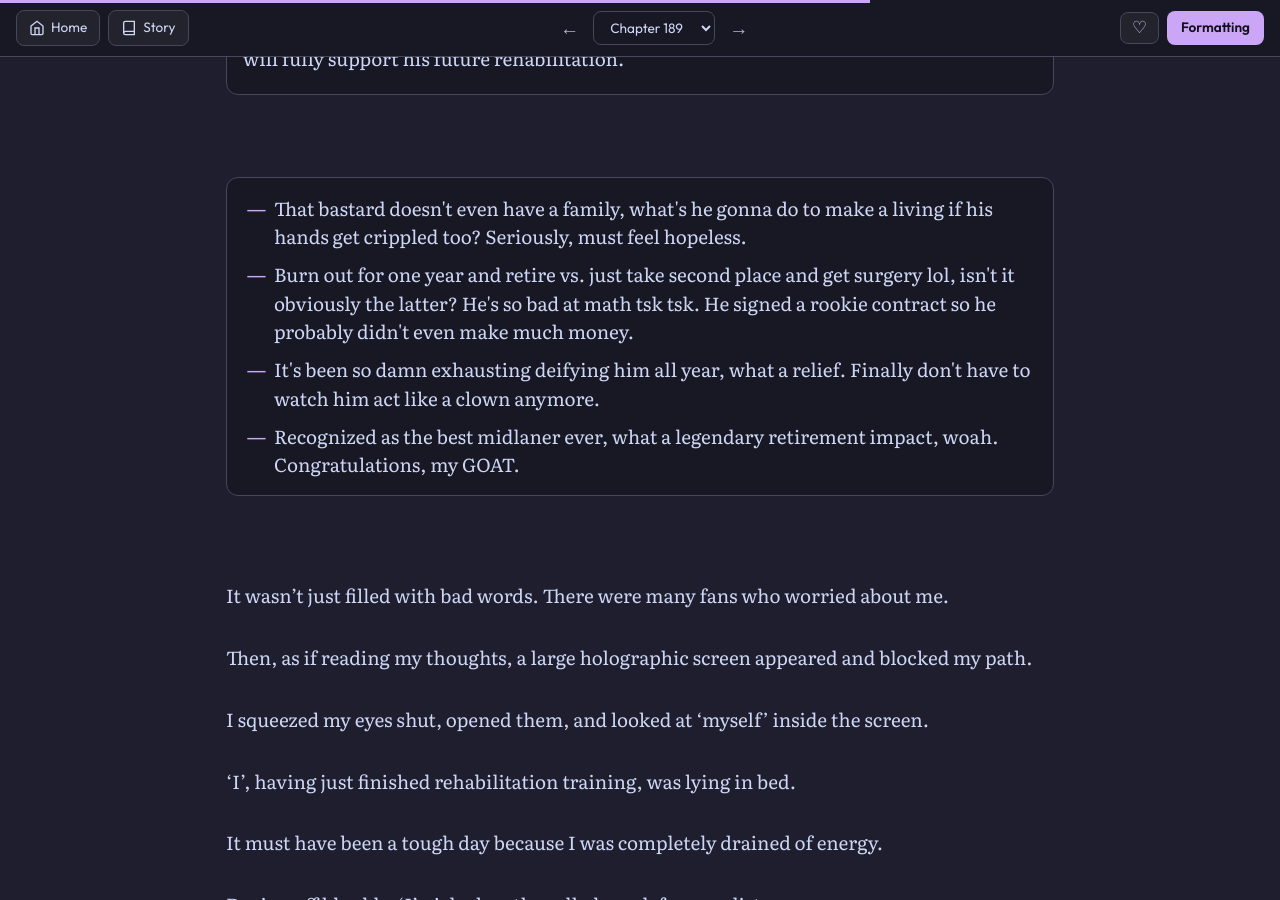
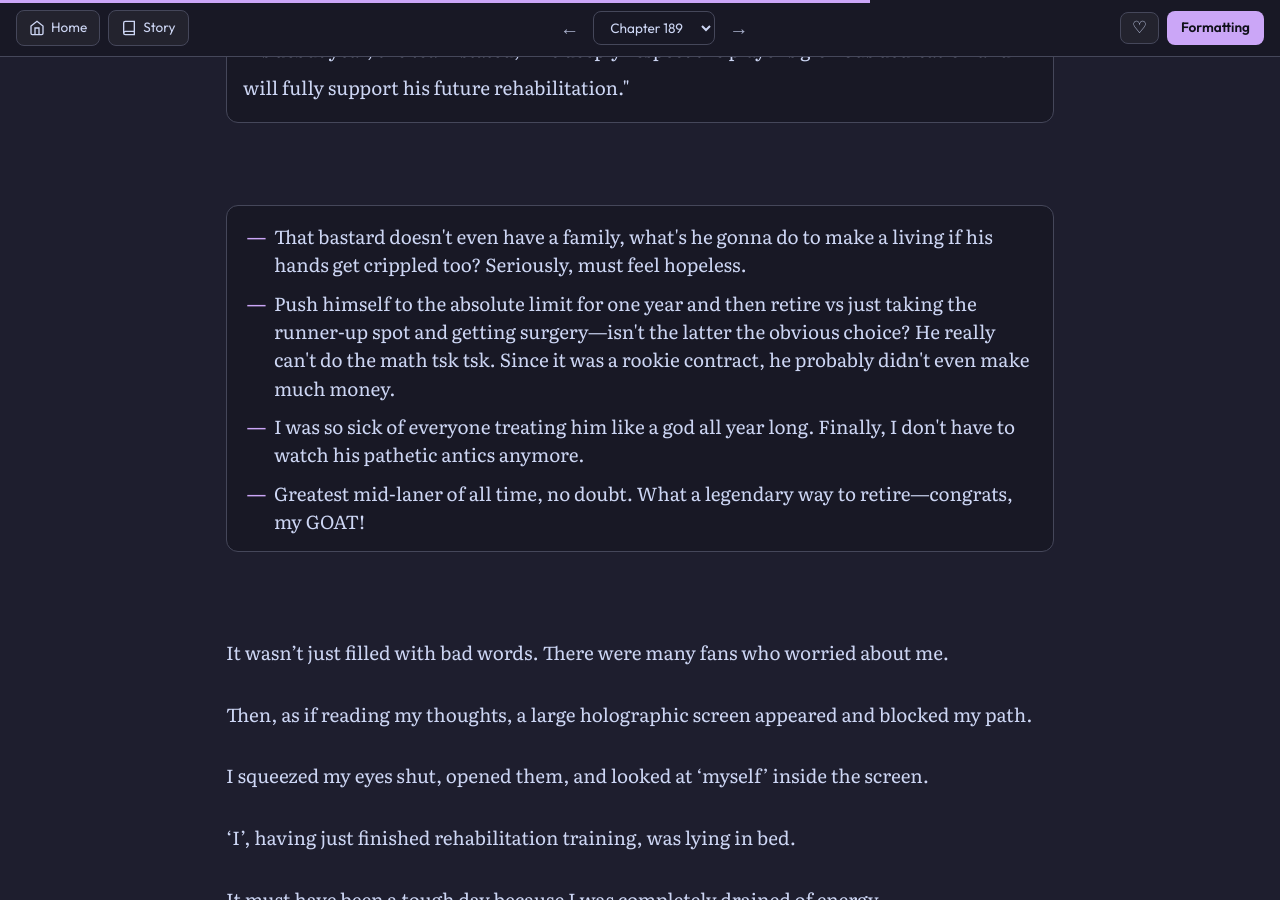
Before and after one commit to soleumn/soleumn.github.io, a Jekyll site: the page built from _chapters/eoshinki/ch189.md, in a window 1280 px wide and 900 px high, scrolled down 13456 px. Built offline with Jekyll 4.4.1, drawn with Linux system fonts in a browser that asks for light colours; some web fonts are replaced; comment, search, counter and statistics services are not loaded; some of the changed text lies outside the part shown.

Commit message:
Update ch189.md

```diff
--- a/_chapters/eoshinki/ch189.md
+++ b/_chapters/eoshinki/ch189.md
@@ -48,7 +48,7 @@
 
 *<span style="color: var(--texto-secundario);">“You want to hold out for just three hours? I guarantee you, those three hours will put an end to Mr. Han Goyo’s career as a player. If you push yourself in this state, the nerve fibers could rupture completely.”</span>*
 
-*<span style="color: var(--texto-secundario);">“That means if we miss the golden time for surgery, he’ll get a permanent disability. His entire future is on the line, and you still want him to play in the match? Are you out of your mind?”</span>*
+*<span style="color: var(--texto-secundario);">“That means if we miss the golden time for surgery, you’ll get a permanent disability. Your entire future is on the line, and you still want to play in the match? Are you out of your mind?”</span>*
 
 <br>
 
@@ -235,9 +235,9 @@
 <br>
 
 <div class="chat-box">
-  <div class="chat-msgs">Honestly, Han Goyo fans' premature celebrations are so annoying, I hope they lose</div>
-  <div class="chat-msgs">The worship and deification of the greatest mid laner of all time is so fucking disgusting, I hope he gets crushed today and cries live</div>
-  <div class="chat-msgs">Han Goyo's trash-talking defense is GOAT</div>
+  <div class="chat-msgs">Honestly, Han Goyo fans' premature celebrations are so annoying, I hope he loses.</div>
+  <div class="chat-msgs">The way they’re already worshipping him and deifying him as the "greatest mid-laner of all time" is absolutely disgusting. I’d love to watch a live stream of him getting crushed and bawling his eyes out today.</div>
+  <div class="chat-msgs">Han Goyo is the GOAT at defense against insults.</div>
   <div class="chat-msgs">The undefeated record is all bullshit, if they lose today nobody will remember lol. Though an all-time runner-up meme might pop up lol</div>
 </div>
 
@@ -396,9 +396,9 @@
 
 <div class="chat-box">
   <div class="chat-msgs">That bastard doesn't even have a family, what's he gonna do to make a living if his hands get crippled too? Seriously, must feel hopeless.</div>
-  <div class="chat-msgs">Burn out for one year and retire vs. just take second place and get surgery lol, isn't it obviously the latter? He's so bad at math tsk tsk. He signed a rookie contract so he probably didn't even make much money.</div>
-  <div class="chat-msgs">It's been so damn exhausting deifying him all year, what a relief. Finally don't have to watch him act like a clown anymore.</div>
-  <div class="chat-msgs">Recognized as the best midlaner ever, what a legendary retirement impact, woah. Congratulations, my GOAT.</div>
+  <div class="chat-msgs">Push himself to the absolute limit for one year and then retire vs just taking the runner-up spot and getting surgery—isn't the latter the obvious choice? He really can't do the math tsk tsk. Since it was a rookie contract, he probably didn't even make much money.</div>
+  <div class="chat-msgs">I was so sick of everyone treating him like a god all year long. Finally, I don't have to watch his pathetic antics anymore.</div>
+  <div class="chat-msgs">Greatest mid-laner of all time, no doubt. What a legendary way to retire—congrats, my GOAT!</div>
 </div>
 
 <br>
@@ -462,10 +462,10 @@
 <br>
 
 <div class="chat-box">
-  <div class="chat-msgs">Running away right before the hype died down was fucking God's move. If he kept playing, his true colors would've definitely been exposed next season.</div>
-  <div class="chat-msgs">Didn't he just announce his retirement cuz he was scared his skills would be lacking? Lol. Hand injury might've been fake lol</div>
-  <div class="chat-msgs">The new mid laner is definitely stable in the laning phase and doesn't dive lol.</div>
-  <div class="chat-msgs">Record clean after retirement, fucking clean lmao.</div>
+  <div class="chat-msgs">Running away right before the hype died down was a stroke of genius. If he kept playing, his true colors would've definitely been exposed next season.</div>
+  <div class="chat-msgs">Didn’t he just announce his retirement because he was afraid his lack of skill would show? Lol, the "hand injury" might even be a lie.</div>
+  <div class="chat-msgs">The new mid-laner is definitely more stable in the laning phase and doesn’t get caught in dives.</div>
+  <div class="chat-msgs">Retired with a clean record and is fucking clean lol</div>
 </div>
 
 <br>
```
Also changed, not shown: other parts of _chapters/eoshinki/ch189.md (+1 -1 lines).
